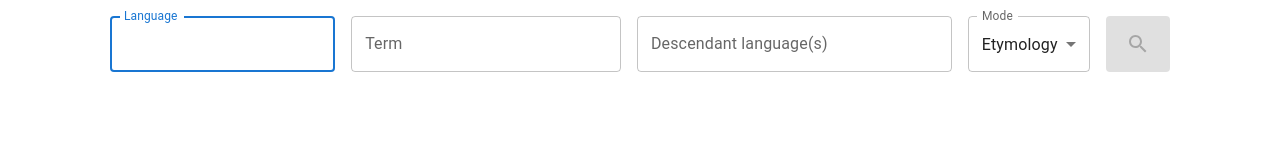
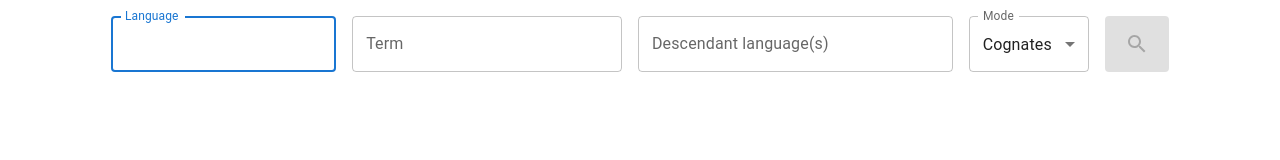
Before and after one commit to jmviz/wety, a React (Create React App) app in the folder client/: page / in a window 1280 px wide. Shown: the top 160 px of the page. Built offline with nearby package versions, Linux system fonts and the light colour scheme.

Commit message:
cognates wip

```diff
--- a/client/src/App.tsx
+++ b/client/src/App.tsx
@@ -22,7 +22,7 @@ export default function App() {
   const [selectedItem, setSelectedItem] = useState<Item | null>(null);
   const [selectedDescLangs, setSelectedDescLangs] = useState<Lang[]>([]);
   const [selectedTreeKind, setSelectedTreeKind] = useState<TreeKind>(
-    TreeKind.Etymology
+    TreeKind.Cognates
   );
   const [tree, setTree] = useState<Etymology | InterLangDescendants | null>(
     null
--- a/client/src/search/types.ts
+++ b/client/src/search/types.ts
@@ -63,6 +63,7 @@ export interface InterLangDescendants {
 }
 
 export enum TreeKind {
+  Cognates = "Cognates",
   Etymology = "Etymology",
   Descendants = "Descendants",
 }
@@ -83,6 +84,12 @@ export class TreeRequest {
 
   url(): string {
     switch (this.kind) {
+      case TreeKind.Cognates:
+        return `${process.env.REACT_APP_API_BASE_URL}/cognates/${
+          this.item.id
+        }?distLang=${this.item.lang.id}&${this.descLangs
+          .map((lang) => `descLang=${lang.id}`)
+          .join("&")}`;
       case TreeKind.Etymology:
         return `${process.env.REACT_APP_API_BASE_URL}/etymology/${this.item.id}`;
       case TreeKind.Descendants:
```
